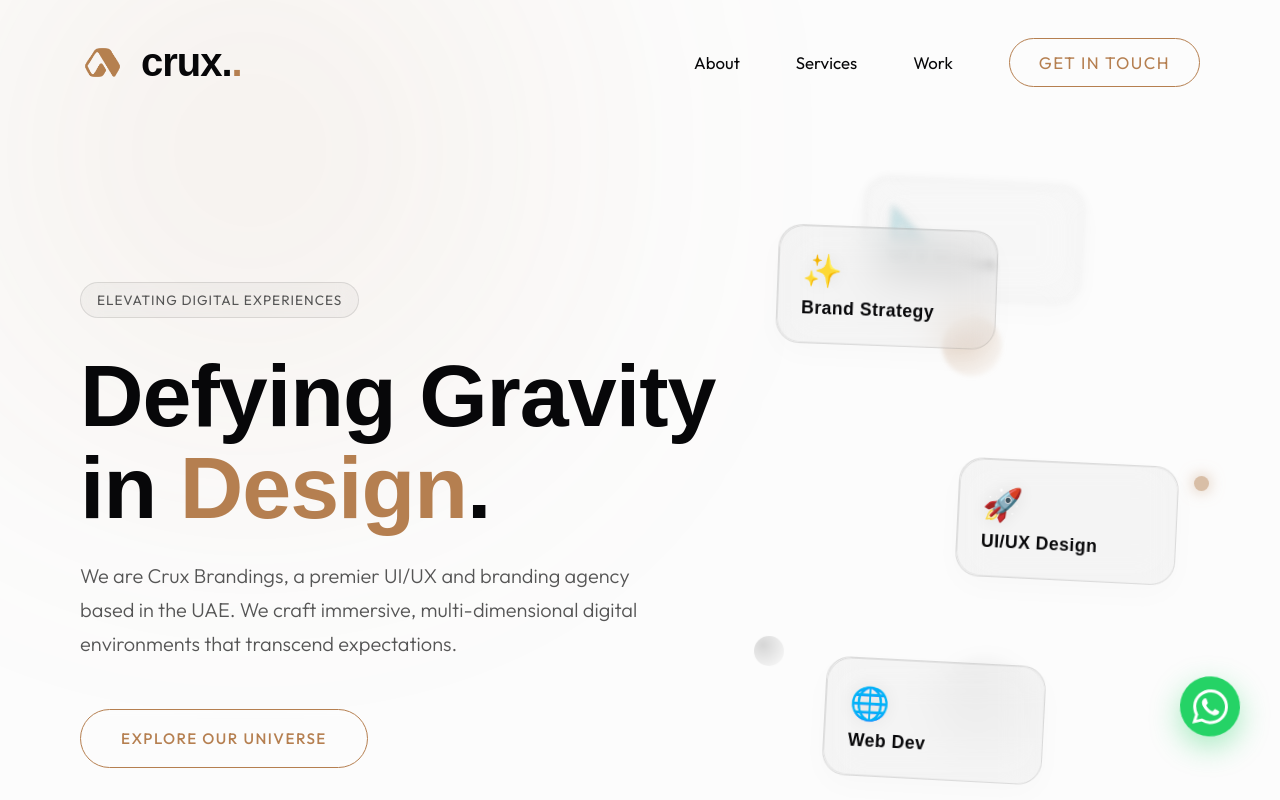
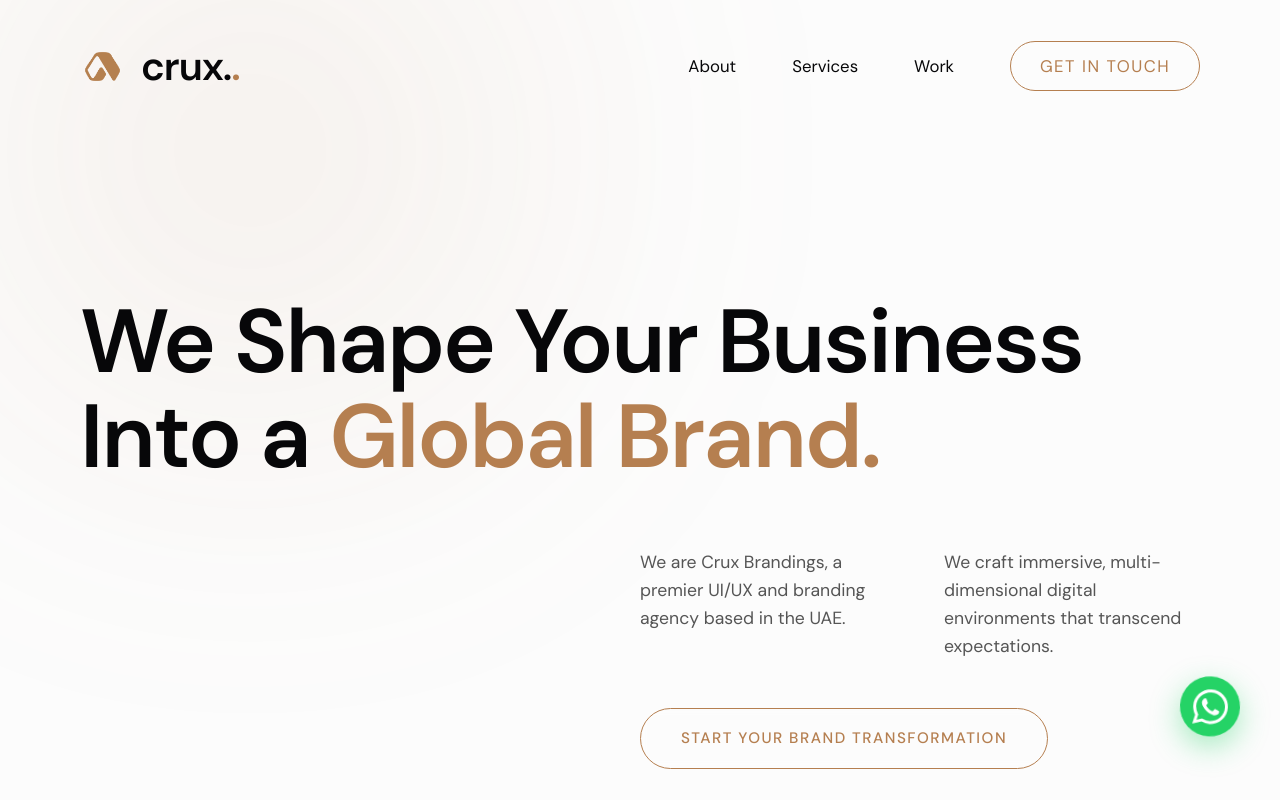
Before and after one commit to ameenmuhd125-dotcom/cruxbrandings, a plain HTML site: page index.html in a window 1280 px wide. Shown: the top 800 px of the page. Drawn offline with Linux system fonts and the light colour scheme; animation ran at ten frames a second; a web font is replaced by a local one.

Commit message:
Update typography to DM Sans, revise hero layout, and align footer social icons

```diff
--- a/index.html
+++ b/index.html
@@ -5,8 +5,9 @@
     <meta name="viewport" content="width=device-width, initial-scale=1.0">
     <title>Crux Brandings | Premier Branding & UI/UX Agency</title>
     <!-- Fonts -->
-    <link href="https://api.fontshare.com/v2/css?f[]=clash-display@400,500,600,700&display=swap" rel="stylesheet">
-    <link href="https://fonts.googleapis.com/css2?family=Outfit:wght@300;400;500;600&display=swap" rel="stylesheet">
+    <link rel="preconnect" href="https://fonts.googleapis.com">
+    <link rel="preconnect" href="https://fonts.gstatic.com" crossorigin>
+    <link href="https://fonts.googleapis.com/css2?family=DM+Sans:opsz,wght@9..40,100..1000&display=swap" rel="stylesheet">
     <!-- Styles -->
     <link rel="stylesheet" href="styles.css">
 </head>
@@ -33,41 +34,16 @@
         <!-- Hero Section -->
         <section class="hero-container" id="home">
             <div class="hero-content float-element" data-speed="1.5">
-                <div class="badge">Elevating Digital Experiences</div>
-                <h1 class="hero-title">Defying Gravity in <span class="text-accent">Design</span>.</h1>
-                <p class="hero-subtitle">We are Crux Brandings, a premier UI/UX and branding agency based in the UAE. We craft immersive, multi-dimensional digital environments that transcend expectations.</p>
+                <h1 class="hero-title">We Shape Your Business<br>Into a <span class="text-accent">Global Brand.</span></h1>
+                <div class="hero-bottom">
+                    <div class="hero-text-columns">
+                        <p class="hero-subtitle">We are Crux Brandings, a premier UI/UX and branding agency based in the UAE.</p>
+                        <p class="hero-subtitle">We craft immersive, multi-dimensional digital environments that transcend expectations.</p>
+                    </div>
                     <div class="hero-actions">
-                    <a href="#work" class="btn-primary glow-btn">Explore Our Universe</a>
+                        <a href="#work" class="btn-primary glow-btn">Start Your Brand Transformation</a>
                     </div>
                 </div>
-
-            <div class="floating-cards-container">
-                <!-- Mini floating abstract items in hero -->
-                <div class="glass-card float-element" data-speed="-1.2" style="--delay: 0s; padding: 1.5rem; width: 220px;">
-                    <div class="card-icon" style="font-size: 2rem; margin-bottom: 0.5rem;">✨</div>
-                    <h3 style="font-size: 1.1rem; margin-bottom: 0;">Brand Strategy</h3>
-                </div>
-
-                <div class="glass-card float-element" data-speed="2.5" style="--delay: -1.5s; padding: 1.5rem; width: 220px;">
-                    <div class="card-icon" style="font-size: 2rem; margin-bottom: 0.5rem;">🚀</div>
-                    <h3 style="font-size: 1.1rem; margin-bottom: 0;">UI/UX Design</h3>
-                </div>
-
-                <div class="glass-card float-element" data-speed="-2.0" style="--delay: -3s; padding: 1.5rem; width: 220px;">
-                    <div class="card-icon" style="font-size: 2rem; margin-bottom: 0.5rem;">🌐</div>
-                    <h3 style="font-size: 1.1rem; margin-bottom: 0;">Web Dev</h3>
-                </div>
-
-                <div class="glass-card float-element card-blur" data-speed="1.8" style="--delay: -2s; padding: 1.5rem; width: 220px;">
-                    <div class="card-icon" style="font-size: 2rem; margin-bottom: 0.5rem;">📐</div>
-                    <h3 style="font-size: 1.1rem; margin-bottom: 0;">3D & Motion</h3>
-                </div>
-
-                <!-- Antigravity Particles -->
-                <div class="orb orb-1 float-element" data-speed="3"></div>
-                <div class="orb orb-2 float-element" data-speed="-4"></div>
-                <div class="orb orb-3 float-element" data-speed="2"></div>
-                <div class="orb orb-4 float-element" data-speed="-1.5"></div>
             </div>
         </section>
 
@@ -391,12 +367,14 @@
     <!-- Footer -->
     <footer class="footer float-element" data-speed="0.2">
         <div class="footer-content">
+            <div class="footer-left">
                 <div style="display: flex; align-items: center; gap: 1rem; cursor: pointer; margin-bottom: 1rem;">
                     <img src="logo.png.png" alt="Crux Brandings Logo" class="logo-img">
                     <div class="logo" style="margin-bottom: 0;">crux.</div>
                 </div>
                 <p style="max-width: 400px; color: var(--text-muted); line-height: 1.6;">Elevating digital experiences from the UAE to the world. A premier branding and UI/UX design agency.</p>
-            <div class="social-icons" style="margin-top: 1.5rem; display: flex; gap: 1.5rem;">
+            </div>
+            <div class="social-icons" style="display: flex; gap: 1.5rem; align-items: center;">
                 <a href="https://www.instagram.com/cruxbrandings/" target="_blank" style="color: var(--text-main); transition: color 0.3s;" onmouseover="this.style.color='var(--brand-color)'" onmouseout="this.style.color='var(--text-main)'" aria-label="Instagram">
                     <svg width="24" height="24" viewBox="0 0 24 24" fill="none" stroke="currentColor" stroke-width="2" stroke-linecap="round" stroke-linejoin="round"><rect x="2" y="2" width="20" height="20" rx="5" ry="5"></rect><path d="M16 11.37A4 4 0 1 1 12.63 8 4 4 0 0 1 16 11.37z"></path><line x1="17.5" y1="6.5" x2="17.51" y2="6.5"></line></svg>
                 </a>
--- a/styles.css
+++ b/styles.css
@@ -9,8 +9,8 @@
     --glass-border: rgba(0, 0, 0, 0.1);
     --glass-shadow: 0 10px 30px rgba(0, 0, 0, 0.02);
 
-    --font-heading: 'Clash Display', sans-serif;
-    --font-body: 'Outfit', sans-serif;
+    --font-heading: 'DM Sans', sans-serif;
+    --font-body: 'DM Sans', sans-serif;
 }
 
 * {
@@ -158,15 +158,20 @@ h1, h2, h3, h4, h5, .logo {
 /* Hero Section */
 .hero-container {
     display: flex;
-    justify-content: space-between;
+    justify-content: flex-start;
     align-items: center;
+    text-align: left;
     height: 100vh;
     padding: 0 5rem;
     position: relative;
 }
 
 .hero-content {
-    max-width: 650px;
+    width: 100%;
+    max-width: 1300px;
+    display: flex;
+    flex-direction: column;
+    align-items: flex-start;
     z-index: 2;
     --mouse-x: 0px;
     --mouse-y: 0px;
@@ -188,19 +193,38 @@ h1, h2, h3, h4, h5, .logo {
 }
 
 .hero-title {
-    font-size: 5.5rem;
+    font-size: clamp(3.5rem, 7vw, 6.5rem);
     line-height: 1.05;
-    margin-bottom: 1.5rem;
-    letter-spacing: -1px;
+    margin-bottom: 4rem;
+    letter-spacing: -2px;
+    width: 100%;
+}
+
+.hero-bottom {
+    display: flex;
+    flex-direction: column;
+    align-items: flex-start;
+    align-self: flex-end;
+    max-width: 50%;
+    gap: 2rem;
+}
+
+.hero-text-columns {
+    display: grid;
+    grid-template-columns: 1fr 1fr;
+    gap: 3rem;
 }
 
 .hero-subtitle {
-    font-size: 1.25rem;
+    font-size: 1.1rem;
     color: var(--text-muted);
-    margin-bottom: 3rem;
-    line-height: 1.7;
-    font-weight: 300;
-    max-width: 90%;
+    margin-bottom: 0;
+    line-height: 1.6;
+    font-weight: 400;
+}
+
+.hero-actions {
+    margin-top: 1rem;
 }
 
 .glow-btn {
@@ -408,10 +432,14 @@ section {
 .abstract-shape {
     width: 250px;
     height: 250px;
-    background: linear-gradient(135deg, var(--brand-color), rgba(181, 127, 80, 0.2));
+    background: linear-gradient(135deg, rgba(181, 127, 80, 0.7), rgba(255, 255, 255, 0.8));
+    backdrop-filter: blur(10px);
+    border: 1px solid rgba(255, 255, 255, 0.8);
     border-radius: 40% 60% 70% 30% / 40% 50% 60% 50%;
     animation: morphShape 8s ease-in-out infinite alternate;
-    box-shadow: inset 0 0 50px rgba(0,0,0,0.5), 0 0 50px var(--brand-color-glow);
+    box-shadow: inset 15px 15px 30px rgba(255, 255, 255, 0.9),
+                inset -15px -15px 30px rgba(181, 127, 80, 0.3),
+                0 15px 30px rgba(181, 127, 80, 0.2);
 }
 
 /* Why Choose Us */
@@ -540,7 +568,8 @@ section {
 
 .footer-content {
     display: flex;
-    flex-direction: column;
+    justify-content: space-between;
+    align-items: center;
     margin-bottom: 3rem;
 }
 
@@ -739,8 +768,8 @@ section {
 
 /* Responsive adjustments */
 @media (max-width: 1200px) {
-    .hero-title { font-size: 4.5rem; }
-    .hero-subtitle { font-size: 1.1rem; }
+    .hero-title { font-size: 6rem; }
+    .hero-subtitle { font-size: 1.2rem; }
     .glass-card { padding: 2rem; }
     .services-grid, .work-grid { grid-template-columns: repeat(2, 1fr); }
     .testimonials-grid { grid-template-columns: 1fr; }
@@ -750,7 +779,9 @@ section {
     .navbar { padding: 1.5rem 2rem; flex-direction: column; gap: 1.5rem; }
     section { padding: 5rem 2rem; }
     .hero-container { flex-direction: column; padding: 0 2rem; height: auto; min-height: 100vh; justify-content: center; padding-top: 5rem; }
-    .hero-content { max-width: 100%; text-align: center; display: flex; flex-direction: column; align-items: center; margin-bottom: 4rem; }
+    .hero-content { max-width: 100%; text-align: left; display: flex; flex-direction: column; align-items: flex-start; margin-bottom: 4rem; }
+    .hero-bottom { max-width: 100%; align-self: flex-start; margin-top: 2rem; }
+    .hero-text-columns { grid-template-columns: 1fr 1fr; gap: 2rem; }
     .floating-cards-container { width: 100%; height: 400px; }
     .floating-cards-container .glass-card:nth-child(1) { top: 0; left: 0; }
     .floating-cards-container .glass-card:nth-child(2) { top: 30%; right: 0; }
@@ -761,11 +792,13 @@ section {
     .ig-grid { grid-template-columns: repeat(2, 1fr); }
     .contact-container { flex-direction: column; padding: 3rem 2rem; gap: 3rem; }
     .footer { padding: 4rem 2rem 2rem; }
+    .footer-content { flex-direction: column; align-items: flex-start; gap: 2rem; }
     .services-marquee-wrapper { margin-left: -2rem; }
 }
 
 @media (max-width: 768px) {
-    .hero-title { font-size: 3.5rem; }
+    .hero-title { font-size: 4.5rem; }
+    .hero-text-columns { grid-template-columns: 1fr; gap: 1.5rem; }
     .nav-links { gap: 1.5rem; flex-wrap: wrap; justify-content: center; }
     .floating-cards-container { display: none; } /* Hide heavy 3D elements on smaller phones */
     .hero-container { padding-top: 2rem; }
@@ -786,7 +819,7 @@ section {
     .navbar { padding: 1rem; }
     section { padding: 4rem 1rem; }
     .hero-container { padding: 1rem; padding-top: 2rem; }
-    .hero-title { font-size: 2.5rem; }
+    .hero-title { font-size: 3.2rem; }
     .nav-links { gap: 1rem; flex-direction: column; align-items: center; }
     .nav-links a { font-size: 1rem; }
     .hero-subtitle { font-size: 1rem; }
```
Lines whose indentation alone changed are shown as unchanged.
